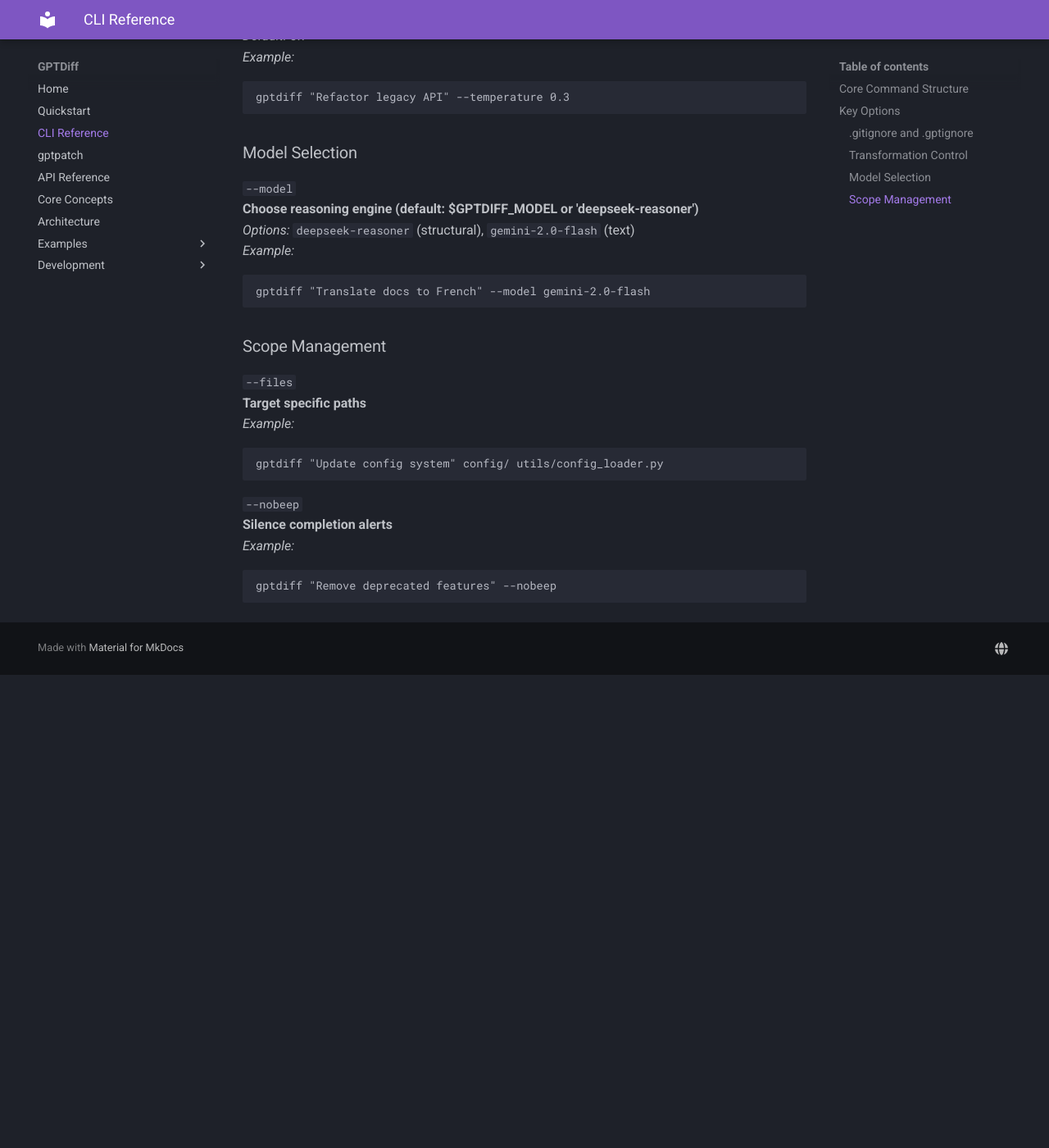
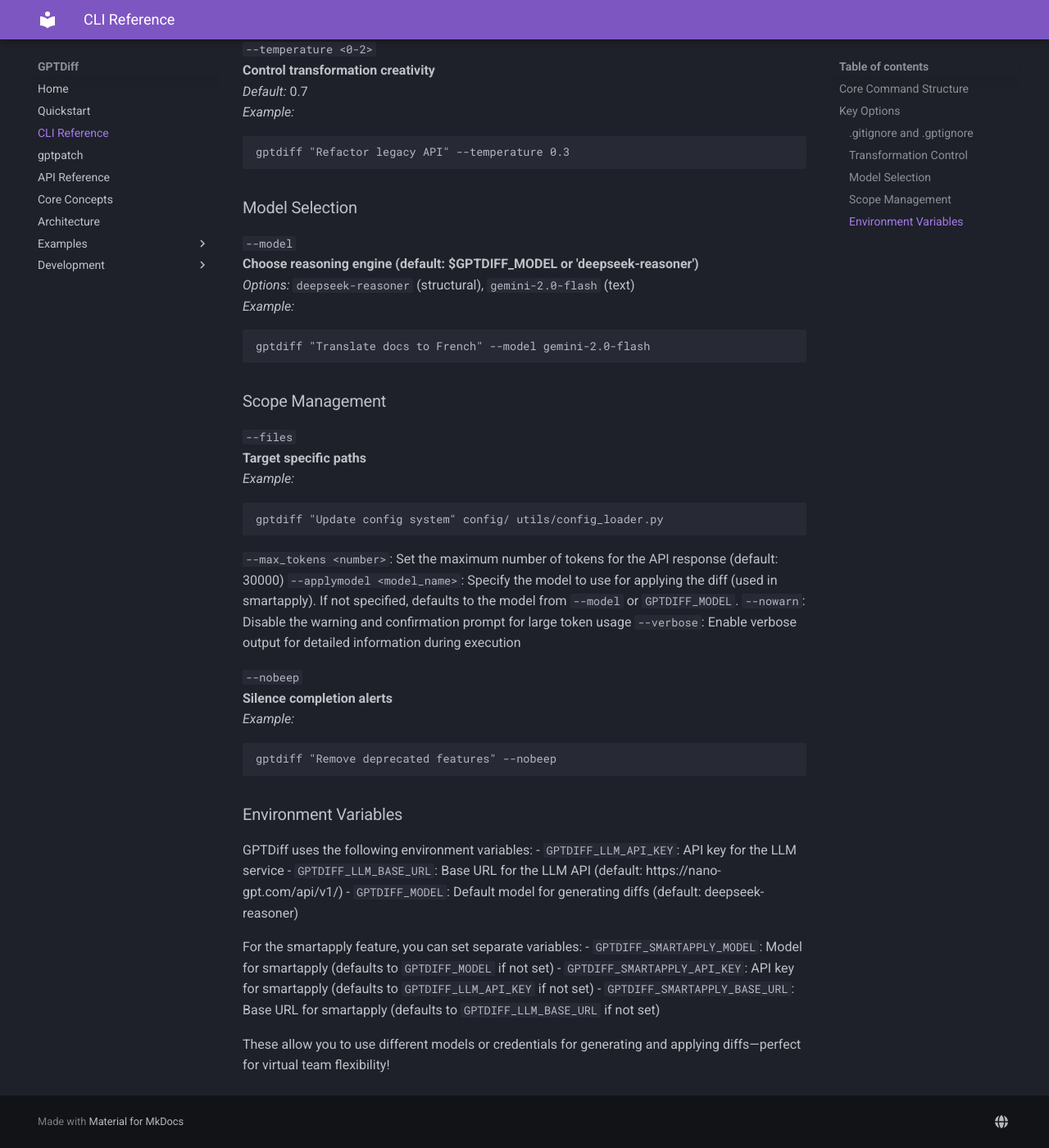
Before and after one commit to 255BITS/gptdiff, an MkDocs documentation site: the page built from docs/cli.md, in a window 1280 px wide and 1400 px high, scrolled down 1003 px. Shown: the whole window at 82% size. Built offline with MkDocs 1.6.1 and Material for MkDocs 9.7.7, drawn with Linux system fonts in a browser that asks for light colours; before the commit the page ends 1826 px from its top, so only the background shows below that; some of the changed text lies outside the part shown.

Commit message:
doc improvement

````diff
--- a/docs/cli.md
+++ b/docs/cli.md
@@ -33,6 +33,7 @@
 ```bash
 gptdiff "Modernize string formatting" --prepend style-guide.txt
 ```
+`--prepend <file_or_url>`: Prepend custom instructions from the specified file or URL to the system prompt
 
 `--temperature <0-2>`
 **Control transformation creativity**
@@ -59,9 +60,27 @@
 gptdiff "Update config system" config/ utils/config_loader.py
 ```
 
+`--max_tokens <number>`: Set the maximum number of tokens for the API response (default: 30000)
+`--applymodel <model_name>`: Specify the model to use for applying the diff (used in smartapply). If not specified, defaults to the model from `--model` or `GPTDIFF_MODEL`.
+`--nowarn`: Disable the warning and confirmation prompt for large token usage
+`--verbose`: Enable verbose output for detailed information during execution
+
 `--nobeep`
 **Silence completion alerts**
 *Example:*
 ```bash
 gptdiff "Remove deprecated features" --nobeep
 ```
+
+### Environment Variables
+GPTDiff uses the following environment variables:
+- `GPTDIFF_LLM_API_KEY`: API key for the LLM service
+- `GPTDIFF_LLM_BASE_URL`: Base URL for the LLM API (default: https://nano-gpt.com/api/v1/)
+- `GPTDIFF_MODEL`: Default model for generating diffs (default: deepseek-reasoner)
+
+For the smartapply feature, you can set separate variables:
+- `GPTDIFF_SMARTAPPLY_MODEL`: Model for smartapply (defaults to `GPTDIFF_MODEL` if not set)
+- `GPTDIFF_SMARTAPPLY_API_KEY`: API key for smartapply (defaults to `GPTDIFF_LLM_API_KEY` if not set)
+- `GPTDIFF_SMARTAPPLY_BASE_URL`: Base URL for smartapply (defaults to `GPTDIFF_LLM_BASE_URL` if not set)
+
+These allow you to use different models or credentials for generating and applying diffs—perfect for virtual team flexibility!
````
Also changed, not shown: docs/api.md (+1 -1 lines), docs/gptpatch.md (+2 -2 lines).
